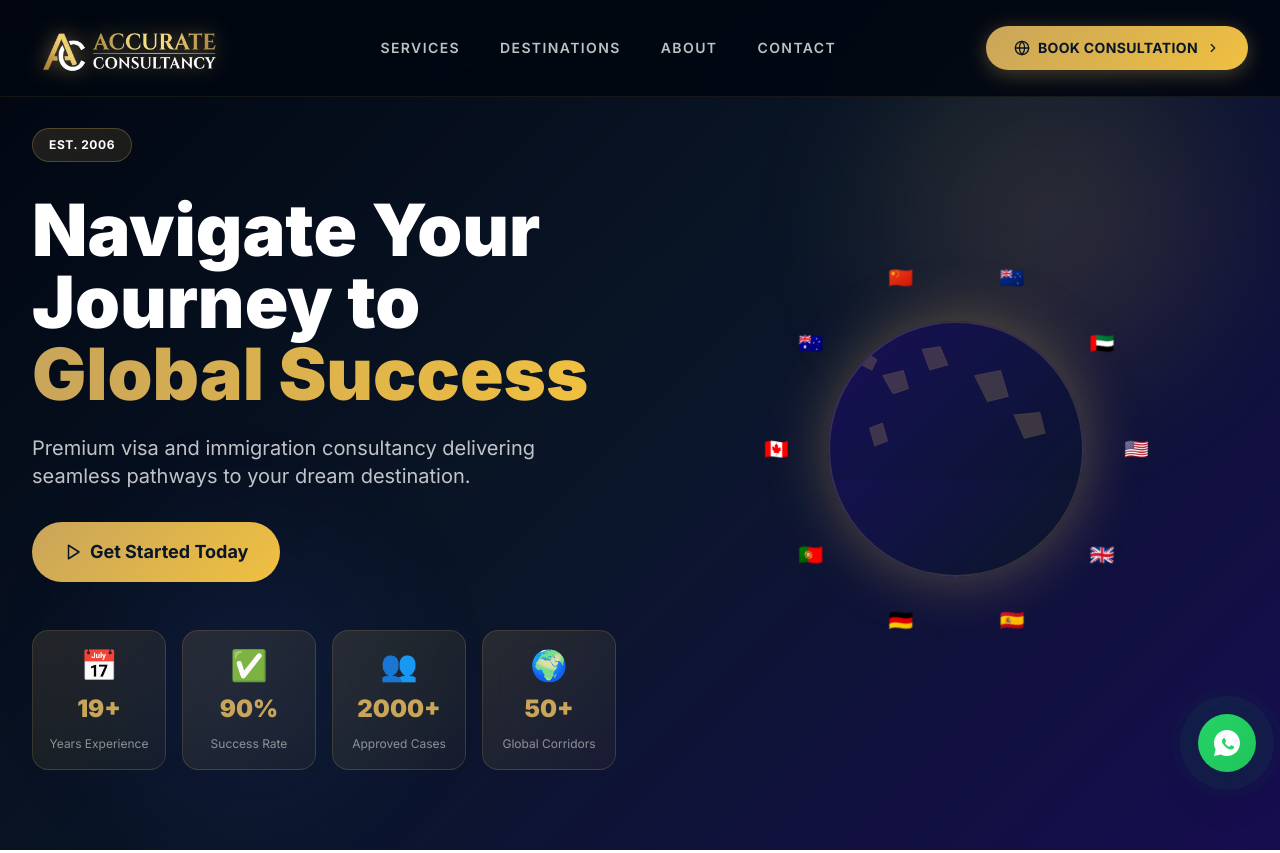
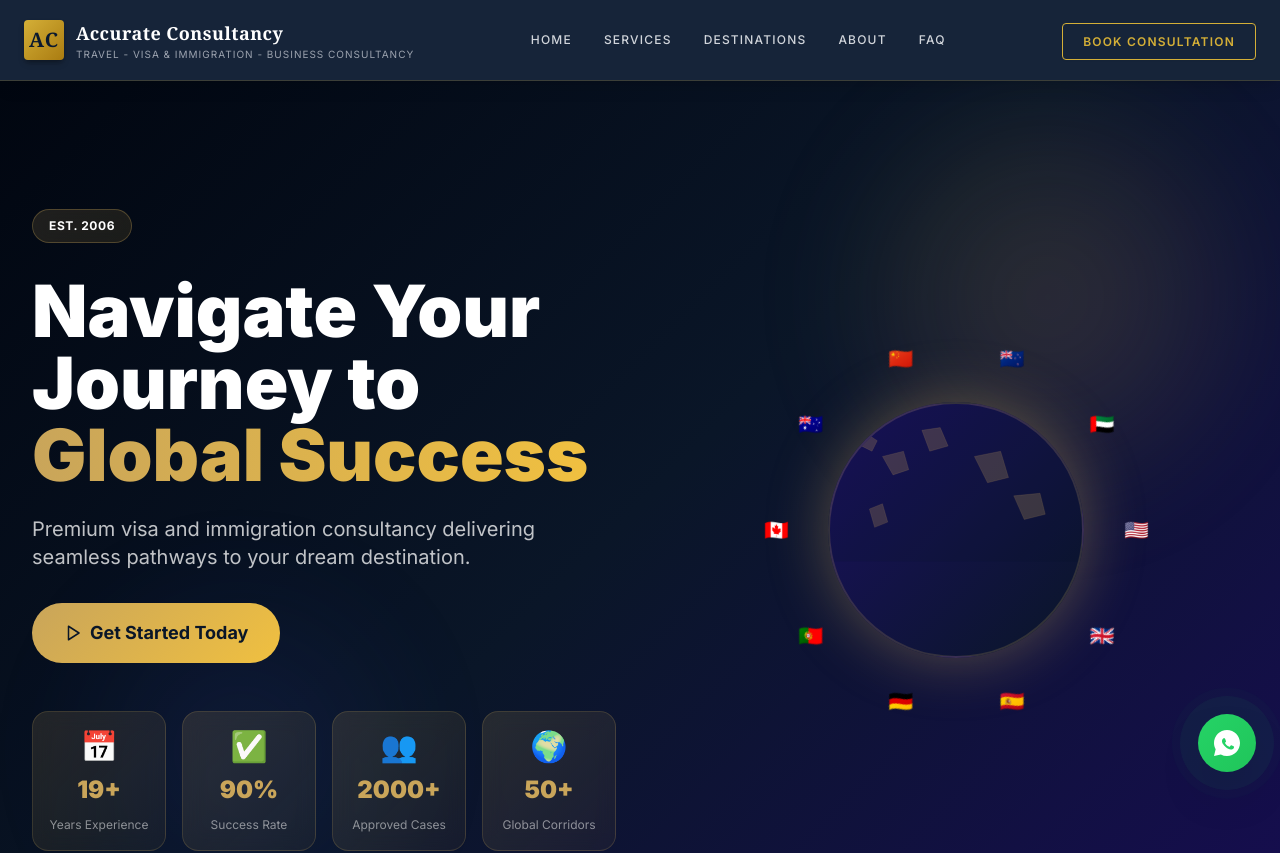
Before and after one commit to imran1001/Accurate-ConsultancyV3, a React (Vite) app: page / in a window 1280 px wide. Shown: the top 853 px of the page. Built offline with nearby package versions, Linux system fonts and the light colour scheme.

Commit message:
Refactor Navbar component structure and styles

```diff
--- a/src/components/Navbar.jsx
+++ b/src/components/Navbar.jsx
@@ -1,312 +1,81 @@
-import React, { useState, useEffect } from 'react';
+import React, { useState } from 'react';
 
-import { Menu, X, ChevronRight, Globe } from 'lucide-react';
-
-
-const Navbar = () => {
-
-  const [mobileMenuOpen, setMobileMenuOpen] = useState(false);
-
-  const [scrolled, setScrolled] = useState(false);
-
-
-  useEffect(() => {
-
-    const handleScroll = () => setScrolled(window.scrollY > 30);
-
-    window.addEventListener('scroll', handleScroll);
-
-    return () => window.removeEventListener('scroll', handleScroll);
-
-  }, []);
-
-
-  const scrollToSection = (id) => {
-
-    const el = document.getElementById(id);
-
-    if (el) {
-
-      const top = el.getBoundingClientRect().top + window.pageYOffset - 96;
-
-      window.scrollTo({ top, behavior: 'smooth' });
-
-      setMobileMenuOpen(false);
-
-    }
-
-  };
-
-
-  const navLinks = [
-
-    { name: 'Services',     id: 'services'     },
-
-    { name: 'Destinations', id: 'destinations' },
-
-    { name: 'About',        id: 'about'        },
-
-    { name: 'Contact',      id: 'consultation' }
-
-  ];
-
+export default function Navbar() {
+  const [isOpen, setIsOpen] = useState(false);
 
   return (
+    <nav className="bg-[#0A192F] text-white w-full sticky top-0 z-50 border-b border-[#D4AF37]/20 shadow-lg backdrop-blur-md bg-opacity-95">
+      <div className="max-w-7xl mx-auto px-6 h-20 flex justify-between items-center">
 
-    <nav
+        {/* Brand Identity / Monogram */}
+        <a href="#" className="flex items-center space-x-3 group">
+          <div className="w-10 h-10 bg-gradient-to-br from-[#D4AF37] to-[#AA7C11] rounded flex items-center justify-center shadow-md shadow-black/30">
+            <span className="font-serif font-bold text-xl text-[#0A192F] tracking-wider">AC</span>
+          </div>
+          <div className="flex flex-col">
+            <span className="font-serif text-lg font-semibold tracking-wide text-white group-hover:text-[#D4AF37] transition duration-300">
+              Accurate Consultancy
+            </span>
+            <span className="text-[10px] tracking-widest uppercase text-gray-400">
+              Travel - Visa &amp; Immigration - Business consultancy
+            </span>
+          </div>
+        </a>
 
-      className="fixed top-0 left-0 right-0 z-50 transition-all duration-500"
+        {/* Desktop Navigation Links */}
+        <ul className="hidden md:flex space-x-8 text-xs uppercase tracking-widest font-medium text-gray-300">
+          <li><a href="#hero" className="hover:text-[#D4AF37] transition duration-300 py-2">Home</a></li>
+          <li><a href="#services" className="hover:text-[#D4AF37] transition duration-300 py-2">Services</a></li>
+          <li><a href="#destinations" className="hover:text-[#D4AF37] transition duration-300 py-2">Destinations</a></li>
+          <li><a href="#about" className="hover:text-[#D4AF37] transition duration-300 py-2">About</a></li>
+          <li><a href="#faq" className="hover:text-[#D4AF37] transition duration-300 py-2">FAQ</a></li>
+        </ul>
 
-      style={{
-
-        background: scrolled ? 'rgba(1,6,16,0.97)' : 'rgba(1,6,16,0.85)',
-
-        backdropFilter: 'blur(24px)',
-
-        borderBottom: scrolled ? '1px solid rgba(201,165,90,0.25)' : '1px solid rgba(201,165,90,0.1)',
-
-        boxShadow: scrolled ? '0 8px 40px rgba(0,0,0,0.4)' : 'none'
-
-      }}
-
-    >
-
-      <div className="max-w-7xl mx-auto px-4 sm:px-6 lg:px-8">
-
-        <div className="flex justify-between items-center h-24">
-
-
-          {/* Logo */}
-
-          <button
-
-            onClick={() => scrollToSection('hero')}
-
-            className="flex items-center group focus:outline-none"
-
-            aria-label="Go to homepage"
-
+        {/* Action Button */}
+        <div className="hidden md:block">
+          <a
+            href="#consultation"
+            className="border border-[#D4AF37] text-[#D4AF37] hover:bg-[#D4AF37] hover:text-[#0A192F] px-5 py-2.5 rounded text-xs uppercase tracking-widest transition-all duration-300 font-semibold shadow-sm"
           >
-
-            <img
-
-              src="/logo.webp"
-
-              alt="Accurate Consultancy"
-
-              width="180"
-
-              height="70"
-
-              className="transition-all duration-300 group-hover:scale-105"
-
-              style={{
-
-                height: 'clamp(52px, 5.5vw, 76px)',
-
-                width: 'auto',
-
-                filter: 'drop-shadow(0 0 10px rgba(201,165,90,0.55)) brightness(1.05)'
-
-              }}
-
-            />
-
-          </button>
-
-
-          {/* Desktop Nav */}
-
-          <div className="hidden lg:flex items-center space-x-10">
-
-            {navLinks.map(item => (
-
-              <button
-
-                key={item.id}
-
-                onClick={() => scrollToSection(item.id)}
-
-                aria-label={'Go to ' + item.name + ' section'}
-
-                className="group relative py-2 text-sm font-semibold uppercase tracking-widest transition-colors duration-300"
-
-                style={{ color: 'rgba(255,255,255,0.75)' }}
-
-                onMouseEnter={e => { e.currentTarget.style.color = '#c9a55a'; }}
-
-                onMouseLeave={e => { e.currentTarget.style.color = 'rgba(255,255,255,0.75)'; }}
-
-              >
-
-                {item.name}
-
-                <span
-
-                  className="absolute bottom-0 left-0 w-0 h-0.5 group-hover:w-full transition-all duration-300 rounded-full"
-
-                  style={{ background: 'linear-gradient(90deg, #c9a55a, #f0c040)' }}
-
-                />
-
-              </button>
-
-            ))}
-
-          </div>
-
-
-          {/* CTA Button */}
-
-          <div className="hidden md:flex items-center">
-
-            <button
-
-              onClick={() => scrollToSection('consultation')}
-
-              aria-label="Book a consultation"
-
-              className="group flex items-center space-x-2 px-7 py-3 rounded-full font-bold text-sm uppercase tracking-wide transition-all duration-300 hover:scale-105"
-
-              style={{
-
-                background: 'linear-gradient(135deg, #c9a55a, #f0c040)',
-
-                color: '#0a1628',
-
-                boxShadow: '0 4px 20px rgba(201,165,90,0.35)'
-
-              }}
-
-              onMouseEnter={e => { e.currentTarget.style.boxShadow = '0 8px 30px rgba(201,165,90,0.6)'; }}
-
-              onMouseLeave={e => { e.currentTarget.style.boxShadow = '0 4px 20px rgba(201,165,90,0.35)'; }}
-
-            >
-
-              <Globe size={16} />
-
-              <span>Book Consultation</span>
-
-              <ChevronRight size={14} className="group-hover:translate-x-1 transition-transform duration-300" />
-
-            </button>
-
-          </div>
-
-
-          {/* Mobile Toggle */}
-
-          <button
-
-            onClick={() => setMobileMenuOpen(!mobileMenuOpen)}
-
-            aria-label={mobileMenuOpen ? 'Close menu' : 'Open menu'}
-
-            aria-expanded={mobileMenuOpen}
-
-            className="lg:hidden p-2.5 rounded-xl transition-all duration-300"
-
-            style={{
-
-              color: 'white',
-
-              border: '1px solid rgba(201,165,90,0.25)',
-
-              background: mobileMenuOpen ? 'rgba(201,165,90,0.15)' : 'transparent'
-
-            }}
-
-          >
-
-            {mobileMenuOpen ? <X size={22} /> : <Menu size={22} />}
-
-          </button>
-
+            Book Consultation
+          </a>
         </div>
 
+        {/* Mobile Menu Button */}
+        <button
+          onClick={() => setIsOpen(!isOpen)}
+          className="md:hidden text-gray-300 hover:text-[#D4AF37] focus:outline-none"
+          aria-label="Toggle Menu"
+        >
+          <svg className="h-6 w-6 fill-current" viewBox="0 0 24 24">
+            {isOpen ? (
+              <path fillRule="evenodd" clipRule="evenodd" d="M18.278 16.864a1 1 0 01-1.414 1.414l-4.829-4.828-4.828 4.828a1 1 0 01-1.414-1.414l4.828-4.829-4.828-4.828a1 1 0 011.414-1.414l4.829 4.828 4.828-4.828a1 1 0 111.414 1.414l-4.828 4.829 4.828 4.828z" />
+            ) : (
+              <path fillRule="evenodd" d="M4 5h16a1 1 0 010 2H4a1 1 0 110-2zm0 6h16a1 1 0 010 2H4a1 1 0 010-2zm0 6h16a1 1 0 010 2H4a1 1 0 010-2z" />
+            )}
+          </svg>
+        </button>
       </div>
 
-
-      {/* Mobile Menu */}
-
-      <div
-
-        className={`lg:hidden overflow-hidden transition-all duration-300 ${mobileMenuOpen ? 'max-h-96 opacity-100' : 'max-h-0 opacity-0'}`}
-
-        style={{ background: 'rgba(1,6,16,0.98)', borderTop: '1px solid rgba(201,165,90,0.15)' }}
-
-      >
-
-        <div className="px-4 py-5 space-y-1">
-
-          {navLinks.map(item => (
-
-            <button
-
-              key={item.id}
-
-              onClick={() => scrollToSection(item.id)}
-
-              aria-label={'Go to ' + item.name}
-
-              className="block w-full text-left py-3 px-4 rounded-xl font-semibold text-sm uppercase tracking-wide transition-all duration-300"
-
-              style={{ color: 'rgba(255,255,255,0.75)' }}
-
-              onMouseEnter={e => {
-
-                e.currentTarget.style.color = '#c9a55a';
-
-                e.currentTarget.style.background = 'rgba(201,165,90,0.08)';
-
-              }}
-
-              onMouseLeave={e => {
-
-                e.currentTarget.style.color = 'rgba(255,255,255,0.75)';
-
-                e.currentTarget.style.background = 'transparent';
-
-              }}
-
-            >
-
-              {item.name}
-
-            </button>
-
-          ))}
-
-          <div className="pt-2">
-
-            <button
-
-              onClick={() => scrollToSection('consultation')}
-
-              aria-label="Book a consultation"
-
-              className="w-full py-3.5 px-6 rounded-full font-bold text-sm uppercase tracking-wide"
-
-              style={{ background: 'linear-gradient(135deg, #c9a55a, #f0c040)', color: '#0a1628' }}
-
-            >
-
-              Book Consultation
-
-            </button>
-
-          </div>
-
+      {/* Mobile Dropdown Panel */}
+      {isOpen && (
+        <div className="md:hidden bg-[#0F2447] border-t border-[#D4AF37]/10 px-6 py-4 space-y-4 shadow-xl">
+          <ul className="space-y-3 text-xs uppercase tracking-widest text-gray-300">
+            <li><a href="#hero" onClick={() => setIsOpen(false)} className="block hover:text-[#D4AF37] py-1">Home</a></li>
+            <li><a href="#services" onClick={() => setIsOpen(false)} className="block hover:text-[#D4AF37] py-1">Services</a></li>
+            <li><a href="#destinations" onClick={() => setIsOpen(false)} className="block hover:text-[#D4AF37] py-1">Destinations</a></li>
+            <li><a href="#about" onClick={() => setIsOpen(false)} className="block hover:text-[#D4AF37] py-1">About</a></li>
+            <li><a href="#faq" onClick={() => setIsOpen(false)} className="block hover:text-[#D4AF37] py-1">FAQ</a></li>
+          </ul>
+          <a
+            href="#consultation"
+            onClick={() => setIsOpen(false)}
+            className="block w-full text-center border border-[#D4AF37] text-[#D4AF37] bg-transparent py-2.5 rounded text-xs uppercase tracking-widest font-semibold"
+          >
+            Book Consultation
+          </a>
         </div>
-
-      </div>
-
+      )}
     </nav>
-
   );
-
-};
-
-
-export default Navbar;
+}
```
